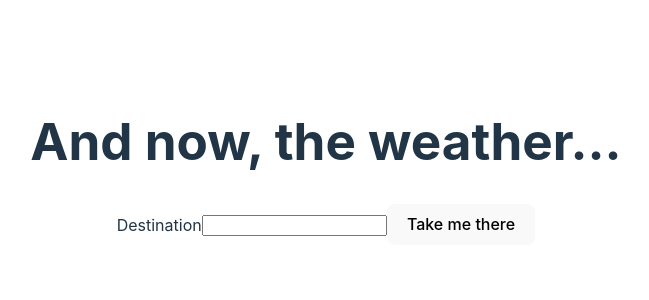
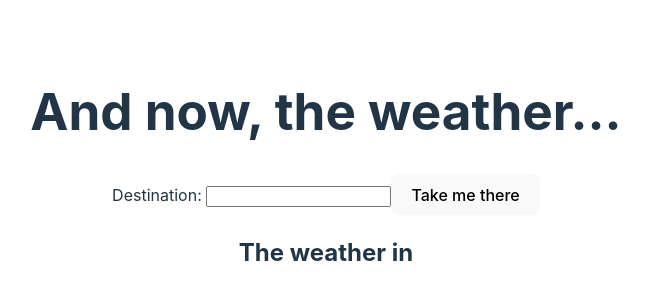
Before and after one commit to themagicianking/techtonica-assignments, a React (Vite) app in the folder weather-app/client/: page / in a window 1280 px wide. Shown: the part 230-530 px from the top of the page, without its empty margins (314-963 px from the left). Built offline with nearby package versions, Linux system fonts and the light colour scheme.

Commit message:
Added specific parts of the weather data to the display component.

```diff
--- /dev/null
+++ b/weather-app/client/src/components/WeatherDisplay.jsx
@@ -0,0 +1,10 @@
+function WeatherDisplay(props) {
+  return (
+    <>
+    <h2>The weather in {props.cityName}</h2>
+    <p>{props.temperature}</p>
+    <p>{props.description}</p>
+    </>
+  )
+}
+export default WeatherDisplay;
--- a/weather-app/client/src/components/WeatherForm.jsx
+++ b/weather-app/client/src/components/WeatherForm.jsx
@@ -1,7 +1,11 @@
 import { useState } from "react";
+import WeatherDisplay from "./WeatherDisplay";
+
 function WeatherForm() {
   const [userCity, setUserCity] = useState("");
-  const [cityData, setCityData] = useState("");
+  const [cityName, setCityName] = useState("");
+  const [temp, setTemp] = useState("");
+  const [desc, setDesc] = useState("");
 
   function handleSubmit(e) {
     e.preventDefault();
@@ -19,19 +23,24 @@ function WeatherForm() {
         return res.json();
       })
       .then((body) => {
-        setCityData(JSON.stringify(body.data));
+        setCityName(body.data.name);
+        setTemp(body.data.main.temp);
+        setDesc(body.data.weather[0].description);
       });
   }
 
   return (
     <>
       <form onSubmit={handleSubmit}>
-        <label htmlFor="city">Destination</label>
+        <label htmlFor="city">Destination: </label>
         <input value={userCity || ""} onChange={handleChange} id="city"></input>
         <button type="submit">Take me there</button>
       </form>
-      <p>{userCity}</p>
-      <p>{cityData}</p>
+      <WeatherDisplay
+        cityName={cityName}
+        temperature={temp}
+        description={desc}
+      ></WeatherDisplay>
     </>
   );
 }
```
